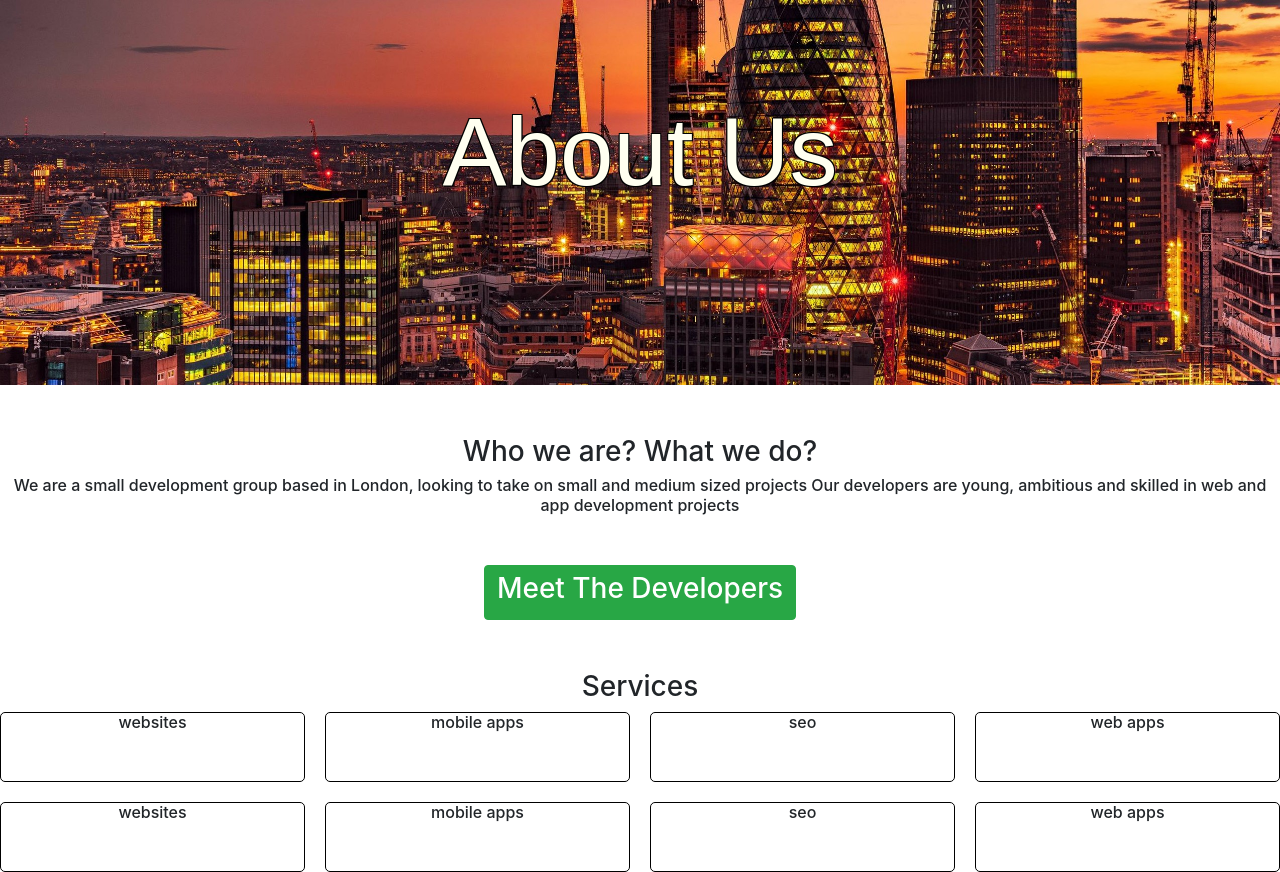
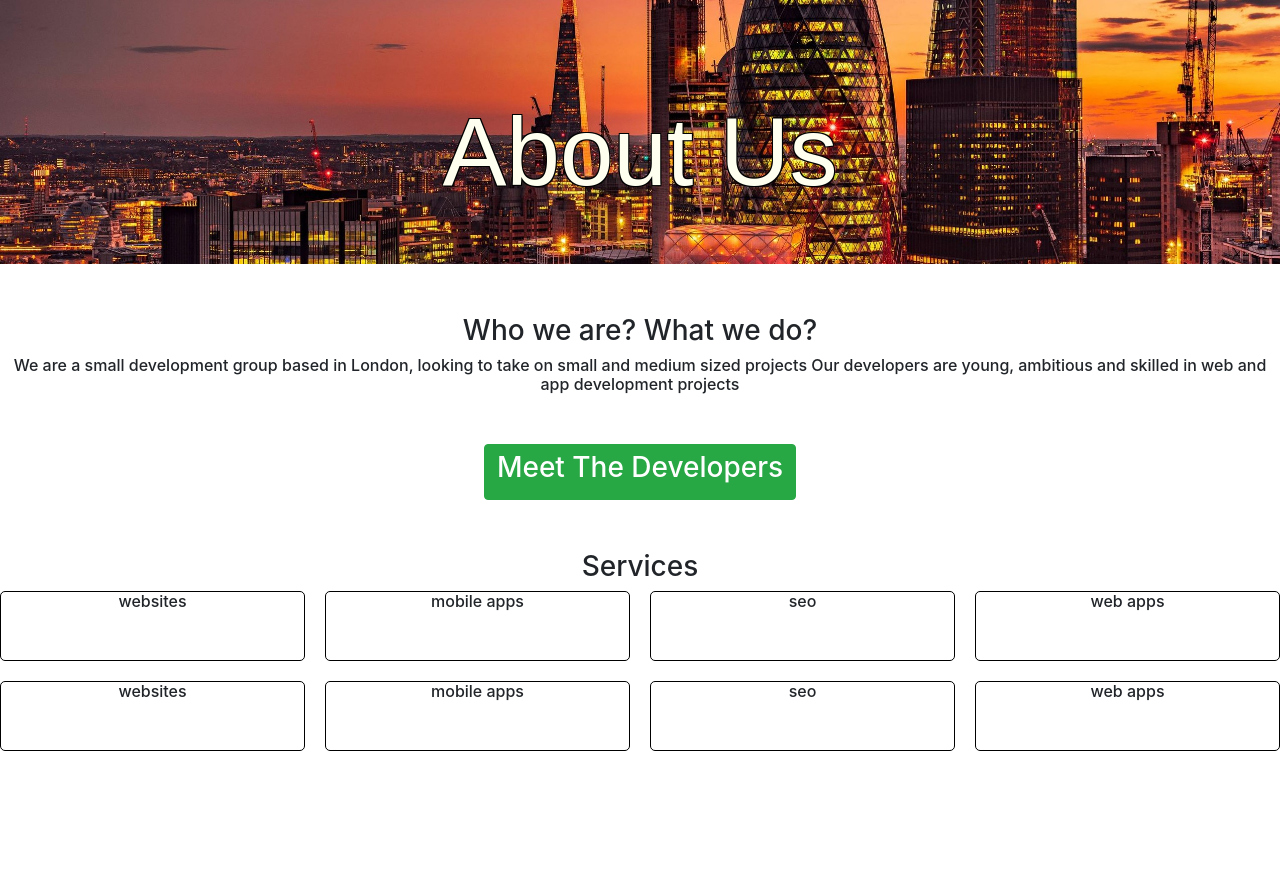
Before and after one commit to hamidval/portfolio, a React (Create React App) app: page /about in a window 1280 px wide. After the commit the page ends 800 px from the top, so only its background shows below. Built offline with nearby package versions, Linux system fonts and the light colour scheme.

Commit message:
fixed about page image loading after render issue

```diff
--- a/src/App.js
+++ b/src/App.js
@@ -20,7 +20,7 @@ class App extends Component {
       <Route exact path='/' render={() => (<Home  />)}/>
       <Route exact path='/about' render={() => (<About  />)}/>
       <Route exact path='/projects' render={() => (<Projects  />)}/>
-      <Route exact path='/projects' render={() => (<Projects  />)}/>
+
 
 
     </div>
--- a/src/components/About.js
+++ b/src/components/About.js
@@ -2,14 +2,25 @@ import React, { Component } from 'react';
 import { withRouter} from 'react-router-dom'
 import londonSky from './londonSky.jpg'
 
+const imageStyle = {
+    backgroundImage: `url(${londonSky})`,
+    height:'33%',
+    backgroundSize: '100% auto'
 
+  }
 
 class About extends Component {
 
    constructor(props){
         super(props)
-        this.state={services:["websites","mobile apps","seo","web apps","websites","mobile apps","seo","web apps"]}
+        this.state={services:["websites","mobile apps","seo","web apps","websites","mobile apps","seo","web apps"],
+                    image:null}
 
+   }
+
+
+   componentDidMount = ()=>{
+    this.setState({image:londonSky})
    }
 
 
@@ -17,15 +28,18 @@ class About extends Component {
 
         return (
 
+
+
+
         <div className='par-div'>
 
-            <div >
+            <div style={imageStyle}>
 
-                <img className='img-fluid' alt='Responsive image' src={londonSky}/>
-                <div className='abs-txt strokeme'>About Us</div>
+
+            <div className='abs-txt strokeme'>About Us</div>
 
             </div>
-            <div className='about-div div-margin'>
+            <div className='about-div div-margin '>
                 <div className='h3'>Who we are? What we do?</div>
                 <div>
                     <p className='h6'>
@@ -58,6 +72,7 @@ class About extends Component {
             </div>
 
         </div>
+
         );
     }
 }
--- a/src/components/Projects.js
+++ b/src/components/Projects.js
@@ -10,7 +10,6 @@ import CssBaseline from '@material-ui/core/CssBaseline';
 import Grid from '@material-ui/core/Grid';
 import Toolbar from '@material-ui/core/Toolbar';
 import Typography from '@material-ui/core/Typography';
-import { makeStyles } from '@material-ui/core/styles';
 import Container from '@material-ui/core/Container';
 import Link from '@material-ui/core/Link';
 
--- a/src/index.css
+++ b/src/index.css
@@ -70,7 +70,7 @@ img{
 }
 
 .div-margin{
-  margin-top: 50px;
+ margin-top: 50px;
 }
 
 .grid{
```
